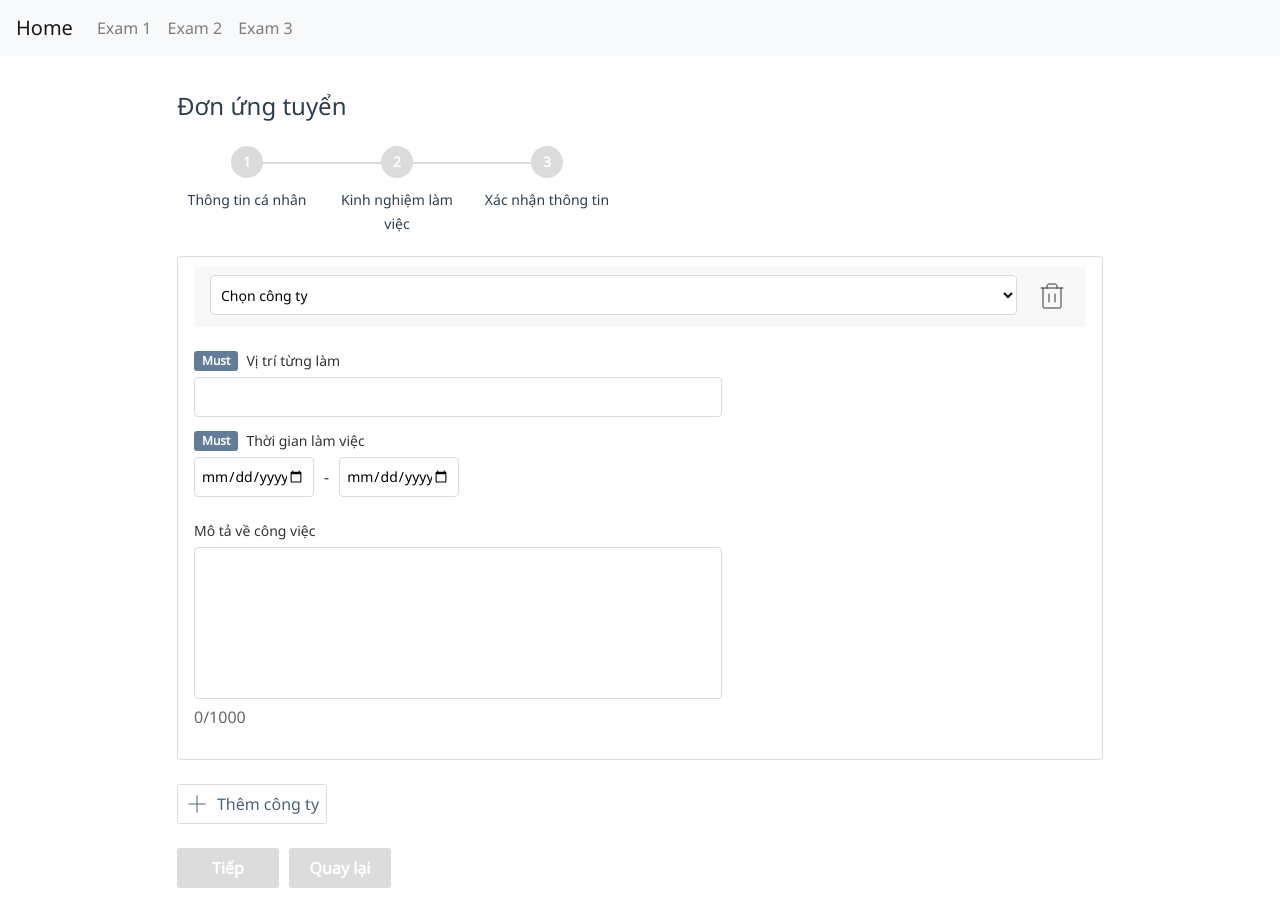
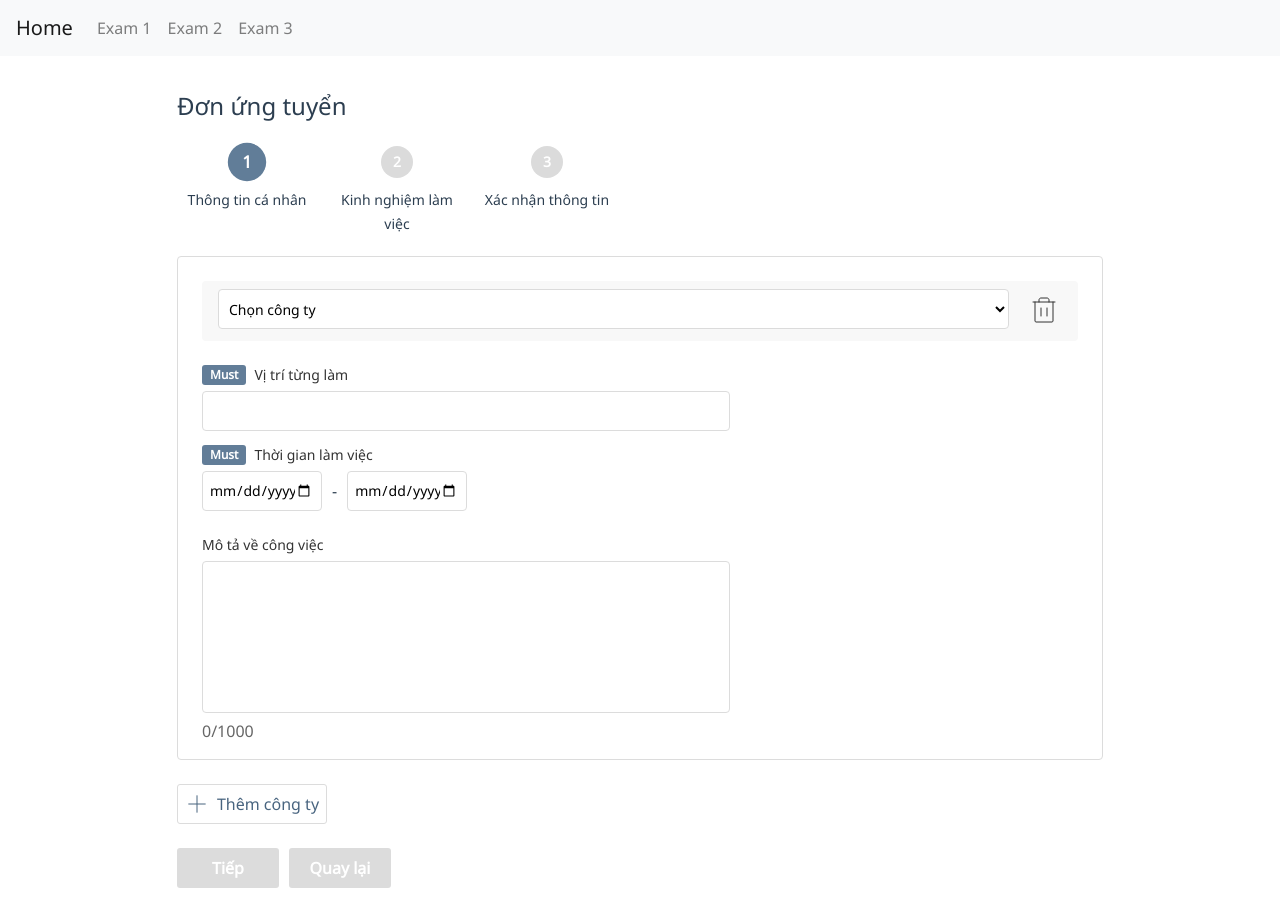
Before and after one commit to ngduy56/training-vue, a Vue app: page /3/2 in a window 1280 px wide. Built offline with nearby package versions, Linux system fonts and the light colour scheme.

Commit message:
step element logic

```diff
--- a/src/App.vue
+++ b/src/App.vue
@@ -20,7 +20,9 @@ export default {
 * {
   box-sizing: border-box;
 }
-
+body {
+  overflow-y: scroll;
+}
 #app {
   font-family: "Noto Sans", sans-serif;
   -webkit-font-smoothing: antialiased;
--- a/src/components/multiform/SecondStepComp/CompanyItem.vue
+++ b/src/components/multiform/SecondStepComp/CompanyItem.vue
@@ -104,7 +104,7 @@ export default {
 .company-item {
   width: 100%;
   height: 504px;
-  padding: 10px 16px;
+  padding: 24px;
   border-radius: 4px;
   border: 1px solid #dcdcdc;
   margin-bottom: 24px;
--- a/src/components/multiform/SecondStepComp/SecondStepComp.vue
+++ b/src/components/multiform/SecondStepComp/SecondStepComp.vue
@@ -101,7 +101,7 @@ export default {
       }
     },
     previousStep() {
-      this.$router.push({ path: "/3" });
+      this.$router.push({ path: "/3/1" });
     },
   },
 };
--- a/src/components/multiform/ThirdStepComp/ThirdStepComp.vue
+++ b/src/components/multiform/ThirdStepComp/ThirdStepComp.vue
@@ -77,12 +77,11 @@ export default {
 <style lang="scss" scoped>
 .third-block {
   width: 100%;
-  height: 346px;
   position: relative;
   display: flex;
   flex-direction: column;
   align-items: flex-start;
-  padding: 20px 50px 0 32px;
+  padding: 20px 50px 34px 32px;
   gap: 10px;
   background: #ffffff;
   border: 1px solid #dcdcdc;
--- a/src/components/multiform/sharedComponents/StepElement.vue
+++ b/src/components/multiform/sharedComponents/StepElement.vue
@@ -28,6 +28,7 @@ export default {
   components: {
     StepItem,
   },
+
   methods: {
     toggleActive(index) {
       let pathTo = `/3/${index + 1}`;
@@ -35,7 +36,7 @@ export default {
         this.$router.push({ path: `/3/${index + 1}` });
       }
       let item = document.querySelector(".line");
-      item.style.width = `${140 * index + 1}px`;
+      item.style.width = `${140 * index}px`;
     },
   },
 };
@@ -56,8 +57,7 @@ export default {
   }
 
   .line {
-    background: red;
-    width: 280px;
+    // width: 280px;
     height: 2px;
     position: absolute;
     top: 74px;
--- a/src/components/multiform/sharedComponents/StepItem.vue
+++ b/src/components/multiform/sharedComponents/StepItem.vue
@@ -14,6 +14,25 @@ export default {
     },
     index: {
       type: Number,
+    },
+  },
+  mounted() {
+    let item = document.querySelectorAll(".step-num");
+    item[0].classList.add("active");
+  },
+  watch: {
+    $route() {
+      var parts = this.$route.fullPath.split("/");
+      var lastSegment = parts.pop() || parts.pop();
+
+      let item = document.querySelectorAll(".step-num");
+      item.forEach((i) => {
+        i.classList.remove("active");
+      });
+      item[lastSegment - 1].classList.add("active");
+
+      let line = document.querySelector(".line");
+      line.style.width = `${140 * (lastSegment - 1)}px`;
     },
   },
   methods: {
```
